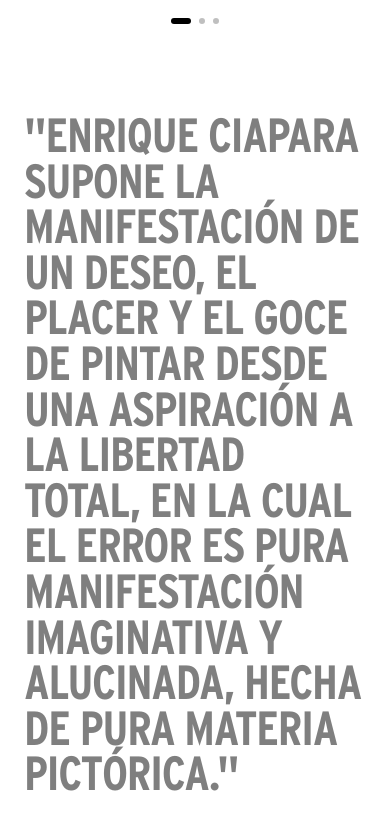
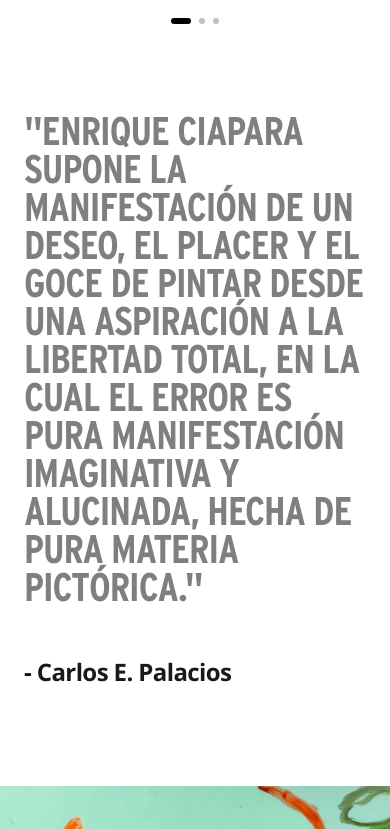
Before and after one commit to Kevin-ecometrics/ciapara-page, a Next.js app: page /errores in a window 390 px wide. Shown: the part 1715-2544 px from the top of the page. Built offline with nearby package versions, Linux system fonts and the light colour scheme.

Commit message:
Catalogo de Errores

```diff
--- a/app/errores/components/GalleryErrores.tsx
+++ b/app/errores/components/GalleryErrores.tsx
@@ -15,7 +15,7 @@ export default function Gallery() {
   return (
     <section className="px-6">
       <div className="grid grid-cols-1 md:grid-cols-3 gap-4 items-stretch w-full pb-24">
-        <div className="w-full h-[45rem] overflow-hidden">
+        <div className="w-full h-[35rem] md:h-[45rem] overflow-hidden">
           <img
             className="w-full h-full object-cover object-center"
             src={
@@ -40,7 +40,7 @@ export default function Gallery() {
             />
           </video>
         </div>
-        <div className="w-full h-[45rem] overflow-hidden">
+        <div className="w-full h-[35rem] md:h-[45rem] overflow-hidden">
           <img
             className="w-full h-full object-cover object-center"
             src={
--- a/app/errores/components/Quote1Errores.tsx
+++ b/app/errores/components/Quote1Errores.tsx
@@ -4,19 +4,19 @@ export default function Quote1Errores() {
   return (
     <section className="mb-24">
       <div className="px-6">
-        <h1 className="text-black/50 w-full text-start my-12 text-[clamp(3rem,5vw,7rem)] md:text-[clamp(3.5rem,5vw,7rem)] block font-bold tracking-tight leading-[0.95] uppercase">
+        <h1 className="text-black/50 w-full text-start my-12 text-[clamp(2.5rem,5vw,7rem)] md:text-[clamp(3.5rem,5vw,7rem)] block font-bold tracking-tight leading-[0.95] uppercase">
           "Enrique Ciapara supone la manifestación de un deseo, el placer y el
           goce de pintar desde una aspiración a la libertad total, en la cual el
           error es pura manifestación imaginativa y alucinada, hecha de pura
           materia pictórica."
         </h1>
-        <p className="text-black/90 w-full text-start mb-24 text-[clamp(2rem,3vw,5rem)] block font-bold tracking-tight">
+        <p className="text-black/90 w-full text-start mb-24 text-[clamp(1.5rem,3vw,5rem)] md:text-[clamp(2rem,3vw,5rem)] block font-bold tracking-tight">
           - Carlos E. Palacios
         </p>
       </div>
 
       <div className=" gap-0 items-stretch w-full">
-        <div className="w-full h-[50rem] overflow-hidden">
+        <div className="w-full h-[35rem] md:h-[50rem] overflow-hidden">
           <img
             className="w-full h-full object-cover object-center"
             src={
--- a/app/errores/components/Quote2Errores.tsx
+++ b/app/errores/components/Quote2Errores.tsx
@@ -4,18 +4,18 @@ export default function Quote1Errores() {
   return (
     <section className="">
       <div className="px-6">
-        <h1 className="text-black/50 w-full text-start my-12 text-[clamp(3rem,5vw,7rem)] md:text-[clamp(3.5rem,5vw,7rem)] block font-bold tracking-tight leading-[0.95] uppercase">
+        <h1 className="text-black/50 w-full text-start my-12 text-[clamp(2.5rem,5vw,7rem)] md;text-[clamp(3rem,5vw,7rem)] md:text-[clamp(3.5rem,5vw,7rem)] block font-bold tracking-tight leading-[0.95] uppercase">
           "Habría que decir que estos últimos cuadros de “Catálogo de errores”
           están retando nuestros prejuicios como espectadores, algo que pocas
           veces sucede en el terreno de la pintura actual. "
         </h1>
-        <p className="text-black/90 w-full text-start mb-24 text-[clamp(2rem,3vw,5rem)] block font-bold tracking-tight">
+        <p className="text-black/90 w-full text-start mb-24 text-[clamp(1.5rem,3vw,5rem)] md:text-[clamp(2rem,3vw,5rem)] md: block font-bold tracking-tight">
           - Carlos E. Palacios
         </p>
       </div>
 
       <div className=" gap-0 items-stretch w-full">
-        <div className="w-full h-[50rem] overflow-hidden">
+        <div className="w-full h-[35rem] md:h-[50rem] overflow-hidden">
           <img
             className="w-full h-full object-cover object-center"
             src={"/images/errores/Pieza 61 colección errores.webp"}
```
Also changed, not shown: 2 other files (tests, documents, lock files or other folders).
